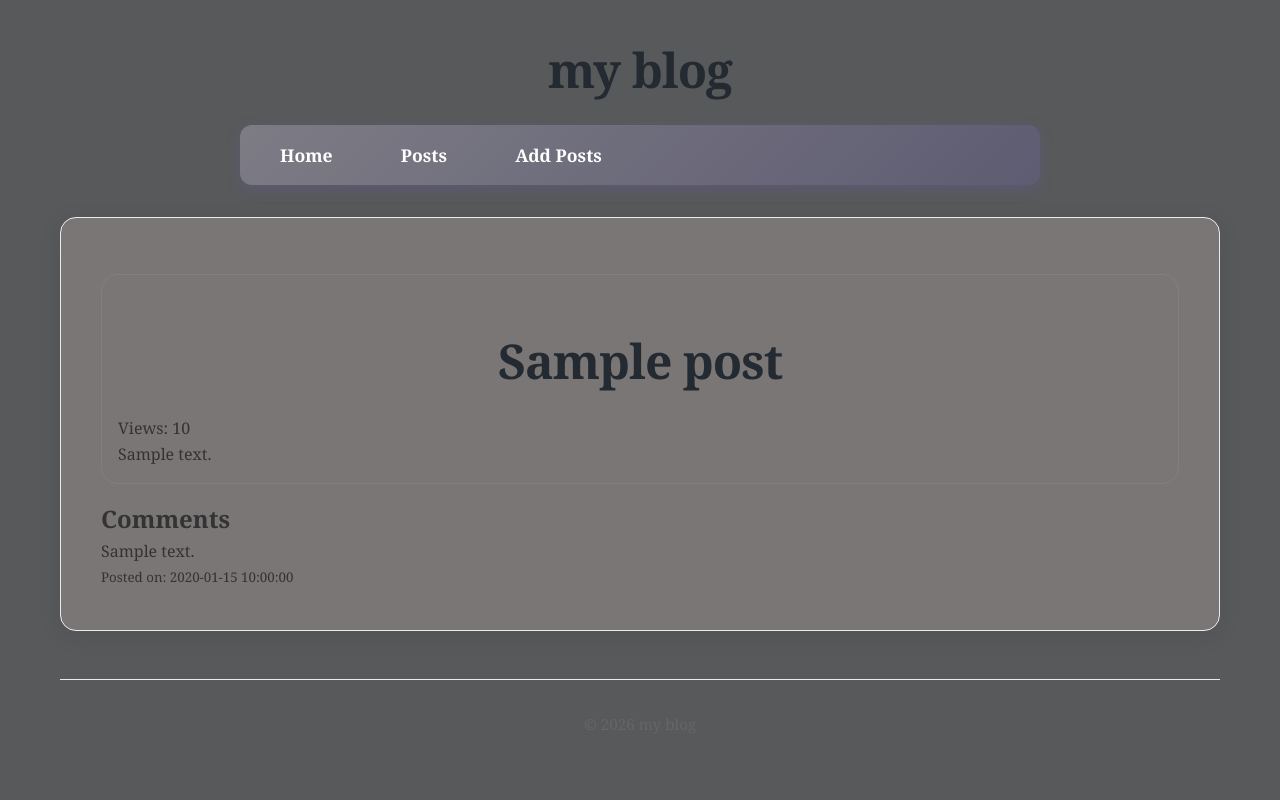
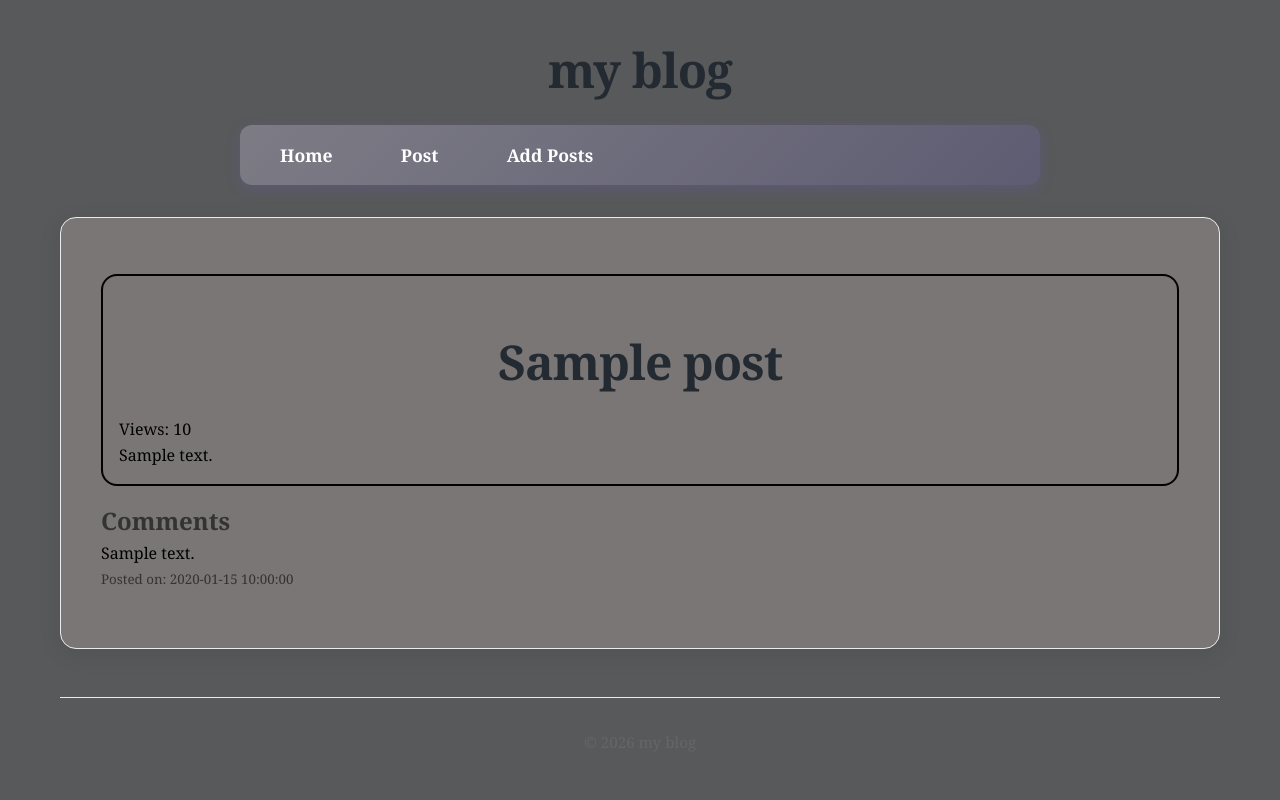
Before and after one commit to MahdiyarDev/project-blog, a PHP site: template app/Views/post/show.php in a window 1280 px wide. Run offline with PHP 8.4, Linux system fonts and the light colour scheme; the template is opened without the code that fills it: most values are stand-ins (such as "Sample title", 1, 10 or a date in 2020).

Commit message:
fixed error posts

```diff
--- a/app/Models/Comment.php
+++ b/app/Models/Comment.php
@@ -7,7 +7,11 @@ use Core\Model;
 class Comment extends Model{
     protected static $table = 'comments';
 
-
+    public $id;
+    public $content;
+    public $post_id;
+    public $user_id;
+    public $created_at;
 
     public static function forPost($postId): array{
         $db = App::get('database');
--- a/app/Views/home/index.php
+++ b/app/Views/home/index.php
@@ -4,7 +4,7 @@
 <?php foreach($posts as $post): ?>
     <article>
         <h3>
-           <a href="/posts/<?= $post->id ?>"><?= htmlspecialchars($post->title) ?></a>
+           <a href="/post/<?= $post->id ?>"><?= htmlspecialchars($post->title) ?></a>
         </h3>
         <p><?= htmlspecialchars(substr($post->content , 0, 100)) ?> ... </p>
     </article>
--- a/app/Views/layouts/main.php
+++ b/app/Views/layouts/main.php
@@ -10,7 +10,7 @@
     <h1>my blog</h1>
     <nav>
         <a href="/">Home</a>
-        <a href="/posts">Posts</a>
+        <a href="/post/show.php">Post</a>
         <a href="/add-posts">Add Posts</a>
     </nav>
     <main>
--- a/app/Views/post/show.php
+++ b/app/Views/post/show.php
@@ -1,7 +1,7 @@
-<article>
-    <h1><?= htmlspecialchars($post->title); ?></h1>
-    <p>Views: <?= $post->views ?></p>
-    <p>
+<article class="article-blog">
+    <h1 class="title-blog"><?= htmlspecialchars($post->title); ?></h1>
+    <p class="view-blog">Views: <?= $post->views ?></p>
+    <p class="content-blog">
         <?= nl2br(htmlspecialchars($post->content)) ?>
     </p>
 </article>
@@ -10,8 +10,8 @@
     <h2>Comments</h2>
 
     <?php foreach($comments as $comment): ?>
-        <div>
-            <p>
+        <div class="div-comment">
+            <p class="p-comment">
                 <?= nl2br(htmlspecialchars($comment->content)) ?>
             </p>
             <small>Posted on: <?= $comment->created_at ?></small>
--- a/core/Router.php
+++ b/core/Router.php
@@ -1,6 +1,5 @@
 <?php
 namespace Core;
-
 
 class Router{
     protected array $routes = [];
--- a/public/style-main.css
+++ b/public/style-main.css
@@ -184,6 +184,18 @@ main > *:hover {
     transform: translateY(-2px);
 }
 
+.div-comment{
+    margin-bottom: 1rem;
+}
+.p-comment{
+    color: black;
+}
+
+.article-blog{
+    border: 2px solid black;
+    color: black;
+}
+
 /* اسکرول بار سفارشی */
 ::-webkit-scrollbar {
     width: 10px;
```
Also changed, not shown: app/Controllers/PostController.php (+6 -3 lines), database/blog.sqlite, 1 other file.
